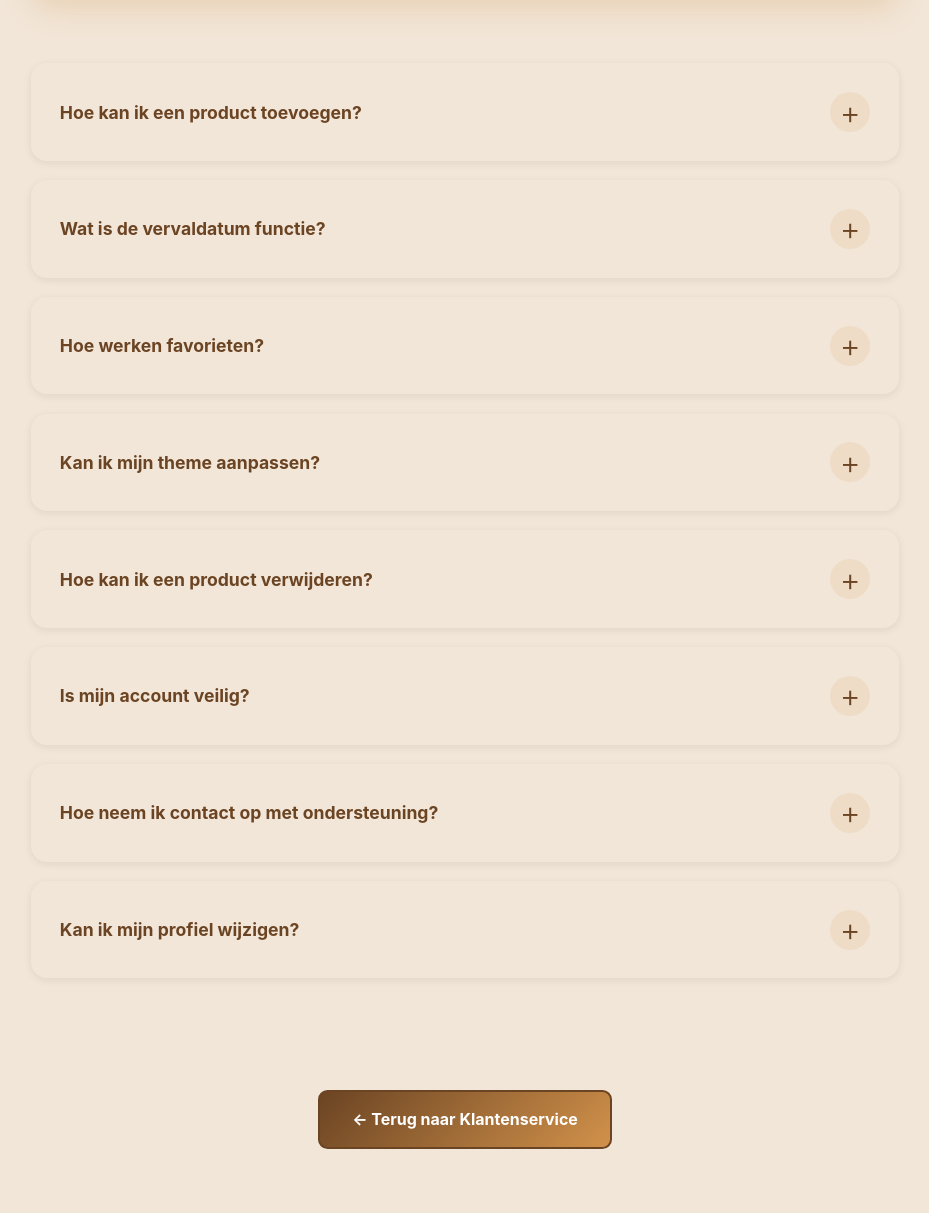
After one commit to TristandeGraaf1/Vibe_coding_Chocoloco_2, a Flask app: page /faq in a window 1280 px wide. The commit adds this page. Shown: the part 417-1630 px from the top of the page, without its empty margins (175-1104 px from the left). Run offline with Flask 3, Linux system fonts and the light colour scheme; the visitor is signed in with stand-in values (Sample User, id 1).

Commit message:
Add FAQ page and link to customer service

```diff
--- a/app/routes.py
+++ b/app/routes.py
@@ -132,3 +132,8 @@ def settings():
 @login_required
 def customer_service():
     return render_template('customer_service.html')
+
+@main_bp.route('/faq')
+@login_required
+def faq():
+    return render_template('faq.html')
--- a/app/templates/customer_service.html
+++ b/app/templates/customer_service.html
@@ -43,7 +43,7 @@
             <p>Direct spreken met ons team</p>
         </a>
 
-        <a href="#" class="cs-card">
+        <a href="{{ url_for('main.faq') }}" class="cs-card">
             <div class="cs-icon">❓</div>
             <h3>FAQ</h3>
             <p>Veelgestelde vragen beantwoord</p>
--- /dev/null
+++ b/app/templates/faq.html
@@ -0,0 +1,333 @@
+{% extends "base.html" %}
+
+{% block title %}FAQ - Chocoloco{% endblock %}
+
+{% block content %}
+<div class="faq-container">
+    <!-- Header Image -->
+    <div class="faq-header-image">
+        <img src="https://images.unsplash.com/photo-1553515033-74f2c3f6a63e?w=1200&h=300&fit=crop" alt="FAQ" class="header-img">
+        <h1>Veelgestelde Vragen</h1>
+        <p>Vind hier antwoorden op jouw vragen</p>
+    </div>
+
+    <!-- FAQ Content -->
+    <div class="faq-content">
+        <!-- FAQ Item 1 -->
+        <div class="faq-item">
+            <button class="faq-question">
+                <span class="faq-title">Hoe kan ik een product toevoegen?</span>
+                <span class="faq-toggle">+</span>
+            </button>
+            <div class="faq-answer">
+                <p>Je kunt een product toevoegen door naar het dashboard te gaan en op "Product Toevoegen" te klikken. Vul vervolgens het productname, smaak, beschrijving en vervaldatum in. Klik op "Toevoegen" om het product op te slaan.</p>
+            </div>
+        </div>
+
+        <!-- FAQ Item 2 -->
+        <div class="faq-item">
+            <button class="faq-question">
+                <span class="faq-title">Wat is de vervaldatum functie?</span>
+                <span class="faq-toggle">+</span>
+            </button>
+            <div class="faq-answer">
+                <p>De vervaldatum functie helpt je bij het bijhouden van wanneer je producten verlopen. Je ontvangt een waarschuwing als een product binnenkort verloopt (binnen 7 dagen). Dit zorgt ervoor dat je altijd weet welke chocolade nog goed is.</p>
+            </div>
+        </div>
+
+        <!-- FAQ Item 3 -->
+        <div class="faq-item">
+            <button class="faq-question">
+                <span class="faq-title">Hoe werken favorieten?</span>
+                <span class="faq-toggle">+</span>
+            </button>
+            <div class="faq-answer">
+                <p>Je kunt producten toevoegen aan je favorieten door op het hartje te klikken op een product. Favoriete producten worden dan speciaal gemarkeerd, zodat je snel je favoriete chocolade kunt terugvinden.</p>
+            </div>
+        </div>
+
+        <!-- FAQ Item 4 -->
+        <div class="faq-item">
+            <button class="faq-question">
+                <span class="faq-title">Kan ik mijn theme aanpassen?</span>
+                <span class="faq-toggle">+</span>
+            </button>
+            <div class="faq-answer">
+                <p>Ja! Je kunt je theme aanpassen in de instellingen. Je hebt de keuze tussen een light en dark theme. Je voorkeur wordt opgeslagen en wordt gebruikt wanneer je volgende keer inlogt.</p>
+            </div>
+        </div>
+
+        <!-- FAQ Item 5 -->
+        <div class="faq-item">
+            <button class="faq-question">
+                <span class="faq-title">Hoe kan ik een product verwijderen?</span>
+                <span class="faq-toggle">+</span>
+            </button>
+            <div class="faq-answer">
+                <p>Je kunt een product verwijderen door naar het productdetail te gaan en op de "Verwijderen" knop te klikken. Je wordt gevraagd dit te bevestigen voordat het product definitief wordt verwijderd.</p>
+            </div>
+        </div>
+
+        <!-- FAQ Item 6 -->
+        <div class="faq-item">
+            <button class="faq-question">
+                <span class="faq-title">Is mijn account veilig?</span>
+                <span class="faq-toggle">+</span>
+            </button>
+            <div class="faq-answer">
+                <p>Ja, jouw account is veilig. Je wachtwoord wordt versleuteld opgeslagen en we delen je gegevens nooit met derden. Zorg ervoor dat je een sterk wachtwoord gebruikt en log uit na je sessie op gedeelde apparaten.</p>
+            </div>
+        </div>
+
+        <!-- FAQ Item 7 -->
+        <div class="faq-item">
+            <button class="faq-question">
+                <span class="faq-title">Hoe neem ik contact op met ondersteuning?</span>
+                <span class="faq-toggle">+</span>
+            </button>
+            <div class="faq-answer">
+                <p>Je kunt contact opnemen met ondersteuning via het Klantenservice menu. Daar vind je verschillende opties zoals chat met een medewerker, een terugbelfunctie, of je kunt spreken met onze Chocobot AI-assistent.</p>
+            </div>
+        </div>
+
+        <!-- FAQ Item 8 -->
+        <div class="faq-item">
+            <button class="faq-question">
+                <span class="faq-title">Kan ik mijn profiel wijzigen?</span>
+                <span class="faq-toggle">+</span>
+            </button>
+            <div class="faq-answer">
+                <p>Ja, je kunt je profielinstellingen wijzigen door naar "Instellingen" te gaan. Daar kun je je accountgegevens beheren en andere voorkeuren aanpassen.</p>
+            </div>
+        </div>
+    </div>
+
+    <!-- Back Button -->
+    <div class="faq-back">
+        <a href="{{ url_for('main.customer_service') }}" class="btn btn-secondary">← Terug naar Klantenservice</a>
+    </div>
+</div>
+
+<style>
+    .faq-container {
+        max-width: 900px;
+        margin: 0 auto;
+        padding: 0 1rem;
+    }
+
+    .faq-header-image {
+        position: relative;
+        border-radius: 1.2rem;
+        overflow: hidden;
+        margin-bottom: 4rem;
+        text-align: center;
+        color: white;
+        box-shadow: 0 10px 30px rgba(201, 124, 39, 0.2);
+    }
+
+    .header-img {
+        width: 100%;
+        height: 300px;
+        object-fit: cover;
+        display: block;
+        filter: brightness(0.75);
+    }
+
+    .faq-header-image h1 {
+        position: absolute;
+        top: 50%;
+        left: 50%;
+        transform: translate(-50%, -50%);
+        font-size: 3.5rem;
+        font-weight: 800;
+        text-shadow: 3px 3px 12px rgba(0, 0, 0, 0.6);
+        margin: 0;
+        letter-spacing: -1px;
+    }
+
+    .faq-header-image p {
+        position: absolute;
+        top: 68%;
+        left: 50%;
+        transform: translateX(-50%);
+        font-size: 1.3rem;
+        font-weight: 500;
+        text-shadow: 2px 2px 8px rgba(0, 0, 0, 0.6);
+        margin: 0;
+    }
+
+    .faq-content {
+        margin-bottom: 4rem;
+    }
+
+    .faq-item {
+        margin-bottom: 1.2rem;
+        border: none;
+        border-radius: 1rem;
+        overflow: hidden;
+        transition: all 0.3s cubic-bezier(0.4, 0, 0.2, 1);
+        background: var(--bg-secondary);
+        box-shadow: 0 2px 8px rgba(0, 0, 0, 0.08);
+    }
+
+    .faq-item:hover {
+        box-shadow: 0 12px 24px rgba(201, 124, 39, 0.2);
+        transform: translateY(-2px);
+    }
+
+    .faq-item.active {
+        box-shadow: 0 12px 28px rgba(201, 124, 39, 0.25);
+    }
+
+    .faq-question {
+        width: 100%;
+        padding: 1.8rem;
+        background: linear-gradient(135deg, var(--bg-secondary) 0%, rgba(201, 124, 39, 0.05) 100%);
+        border: none;
+        cursor: pointer;
+        display: flex;
+        justify-content: space-between;
+        align-items: center;
+        gap: 1.5rem;
+        transition: all 0.3s;
+        text-align: left;
+        font-size: 1.05rem;
+        font-family: inherit;
+    }
+
+    .faq-question:hover {
+        background: linear-gradient(135deg, rgba(201, 124, 39, 0.1) 0%, rgba(201, 124, 39, 0.08) 100%);
+    }
+
+    .faq-item.active .faq-question {
+        background: linear-gradient(135deg, rgba(201, 124, 39, 0.15) 0%, rgba(201, 124, 39, 0.1) 100%);
+    }
+
+    .faq-title {
+        font-weight: 700;
+        color: var(--primary-color);
+        flex-grow: 1;
+        font-size: 1.1rem;
+    }
+
+    .faq-toggle {
+        font-size: 2rem;
+        font-weight: 300;
+        color: var(--primary-color);
+        transition: transform 0.4s cubic-bezier(0.4, 0, 0.2, 1);
+        display: flex;
+        align-items: center;
+        justify-content: center;
+        width: 40px;
+        height: 40px;
+        border-radius: 50%;
+        background: rgba(201, 124, 39, 0.1);
+    }
+
+    .faq-item.active .faq-toggle {
+        transform: rotate(45deg);
+        background: rgba(201, 124, 39, 0.2);
+    }
+
+    .faq-answer {
+        padding: 0 1.8rem;
+        max-height: 0;
+        overflow: hidden;
+        background: var(--bg-primary);
+        color: var(--text-color);
+        transition: all 0.3s cubic-bezier(0.4, 0, 0.2, 1);
+        line-height: 1.8;
+    }
+
+    .faq-item.active .faq-answer {
+        padding: 1.8rem;
+    }
+
+    .faq-answer p {
+        margin: 0;
+        font-size: 0.95rem;
+        color: var(--text-secondary);
+    }
+
+    .faq-back {
+        display: flex;
+        justify-content: center;
+        padding: 3rem 0 2rem;
+    }
+
+    .btn {
+        display: inline-block;
+        padding: 0.9rem 2rem;
+        border-radius: 0.6rem;
+        border: none;
+        cursor: pointer;
+        font-weight: 700;
+        text-align: center;
+        transition: all 0.3s cubic-bezier(0.4, 0, 0.2, 1);
+        text-decoration: none;
+        font-size: 1rem;
+    }
+
+    .btn-secondary {
+        background: linear-gradient(135deg, var(--primary-color) 0%, rgba(201, 124, 39, 0.8) 100%);
+        color: white;
+        border: 2px solid var(--primary-color);
+    }
+
+    .btn-secondary:hover {
+        transform: translateY(-2px);
+        box-shadow: 0 8px 16px rgba(201, 124, 39, 0.3);
+    }
+
+    @media (max-width: 768px) {
+        .faq-header-image h1 {
+            font-size: 2.2rem;
+        }
+
+        .faq-header-image p {
+            font-size: 1rem;
+        }
+
+        .faq-question {
+            padding: 1.2rem;
+            gap: 1rem;
+        }
+
+        .faq-item.active .faq-answer {
+            padding: 1.2rem;
+        }
+
+        .faq-title {
+            font-size: 0.95rem;
+        }
+
+        .faq-toggle {
+            width: 36px;
+            height: 36px;
+            font-size: 1.5rem;
+        }
+    }
+</style>
+
+<script>
+    document.querySelectorAll('.faq-question').forEach(button => {
+        button.addEventListener('click', function() {
+            const item = this.parentElement;
+            const answer = this.nextElementSibling;
+
+            const isActive = item.classList.contains('active');
+
+            document.querySelectorAll('.faq-item').forEach(el => {
+                el.classList.remove('active');
+                const ans = el.querySelector('.faq-answer');
+                ans.style.maxHeight = '0';
+            });
+
+            if (!isActive) {
+                item.classList.add('active');
+                answer.style.maxHeight = answer.scrollHeight + 'px';
+            }
+        });
+    });
+</script>
+{% endblock %}
```
